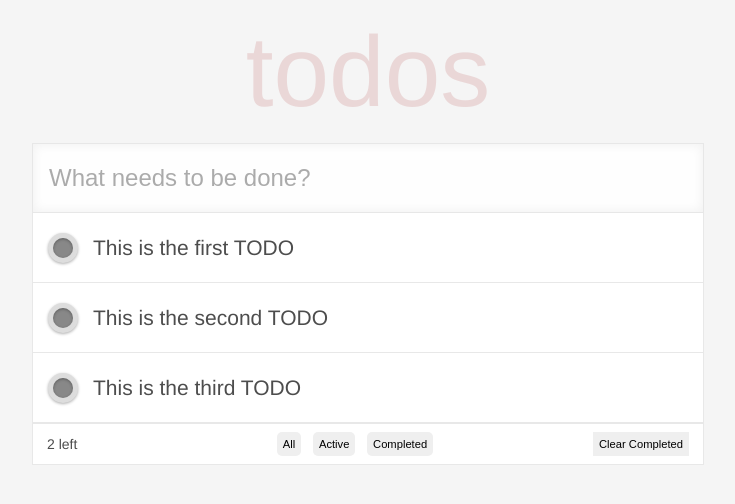
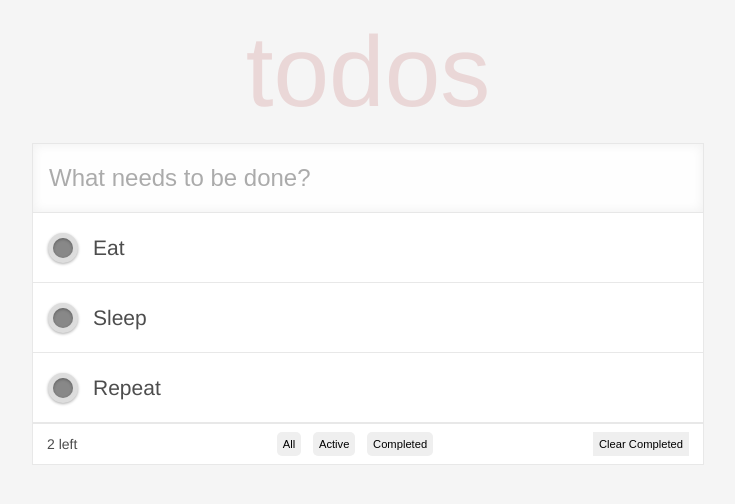
Before and after one commit to itsalicelee/wp1111, a React (Create React App) app in the folder hw3/: page / in a window 1280 px wide. Shown: the top 504 px of the page, without its empty margins (272-1007 px from the left). Built offline with nearby package versions, Linux system fonts and the light colour scheme.

Commit message:
hw3: add footer, input, todo components

```diff
--- a/hw3/src/App.js
+++ b/hw3/src/App.js
@@ -2,16 +2,29 @@ import logo from './logo.svg';
 import './App.css';
 import './styles.css';
 import xIcon from './img/x.png';
-
+import { useState } from 'react';
+import Todo from './components/Todo';
+import Footer from './components/Footer';
+import Input from './components/Input';
 function App() {
+    const DATA = [
+        { id: '0', name: 'Eat', completed: true },
+        { id: '1', name: 'Sleep', completed: false },
+        { id: '2', name: 'Repeat', completed: false },
+    ];
+    const taskList = DATA.map((task) => <Todo id={task.id} name={task.name} completed={task.completed} key={task.id}/>);
     return (
         <div id="root" className="todo-app__root">
             <header className="todo-app__header">
                 <h1 className="todo-app__title">todos</h1>
             </header>
             <section className="todo-app__main">
-                <input className="todo-app__input" placeholder="What needs to be done?" />
-                <ul className="todo-app__list" id="todo-list">
+                <Input />
+                {/* <input className="todo-app__input" placeholder="What needs to be done?" /> */}
+
+                <ul className="todo-app__list" id="todo-list" style={{ display: DATA.length > 0 ? '' : 'none' }}>
+                    {taskList}
+                    {/* <ul className="todo-app__list" id="todo-list">
                     <li className="todo-app__item">
                         <div className="todo-app__checkbox">
                             <input type="checkbox" id="0" />
@@ -36,9 +49,11 @@ function App() {
                         <h1 className="todo-app__item-detail">This is the third TODO</h1>
                         <img alt="x-icon" src={xIcon} className="todo-app__item-x" />
                     </li>
+                </ul> */}
                 </ul>
             </section>
-            <footer id="todo-footer" className="todo-app__footer">
+            <Footer todoLength={DATA.length} />
+            {/* <footer id="todo-footer" className="todo-app__footer">
                 <div className="todo-app__total">2 left</div>
                 <ul className="todo-app__view-buttons">
                     <button> All </button>
@@ -48,7 +63,7 @@ function App() {
                 <div className="todo-app__clean">
                     <button> Clear Completed </button>
                 </div>
-            </footer>
+            </footer> */}
         </div>
     );
 }
--- /dev/null
+++ b/hw3/src/components/Footer.js
@@ -0,0 +1,21 @@
+import React from 'react';
+
+function Footer(props) {
+    let displayState = props.todoLength > 0 ? '' : 'none';
+
+    return (
+        <footer id="todo-footer" className="todo-app__footer" style={{ display: displayState }}>
+            <div className="todo-app__total">2 left</div>
+            <ul className="todo-app__view-buttons">
+                <button> All </button>
+                <button> Active </button>
+                <button> Completed </button>
+            </ul>
+            <div className="todo-app__clean">
+                <button> Clear Completed </button>
+            </div>
+        </footer>
+    );
+}
+
+export default Footer;
--- /dev/null
+++ b/hw3/src/components/Input.js
@@ -0,0 +1,19 @@
+import React from 'react';
+import xIcon from '../img/x.png';
+
+function Input(props) {
+    const handleKeyDown = (event) => {
+        // event.keyCode to ensure Chinese input
+        if (event.key === 'Enter' && event.keyCode === 13) {
+            const toAdd = event.target.value; // get the input text
+            event.target.value = ''; // clear input field
+            console.log(toAdd);
+        }
+    };
+
+    return (
+        <input className="todo-app__input" type="text" onKeyDown={handleKeyDown} placeholder="What needs to be done?" />
+    );
+}
+
+export default Input;
--- /dev/null
+++ b/hw3/src/components/Todo.js
@@ -0,0 +1,17 @@
+import React from 'react';
+import xIcon from '../img/x.png';
+
+function Todo(props) {
+    return (
+        <li className="todo-app__item">
+            <div className="todo-app__checkbox">
+                <input type="checkbox" id={props.id} />
+                <label htmlFor={props.id} />
+            </div>
+            <h1 className="todo-app__item-detail">{props.name}</h1>
+            <img alt="x-icon" src={xIcon} className="todo-app__item-x" />
+        </li>
+    );
+}
+
+export default Todo;
```
Also changed, not shown: hw3/img/x.png (deleted).
